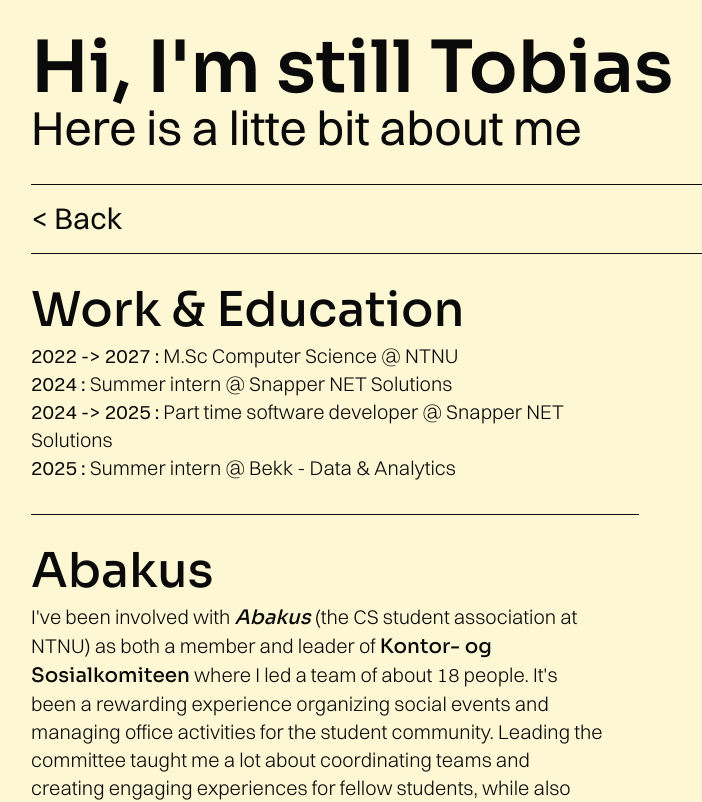
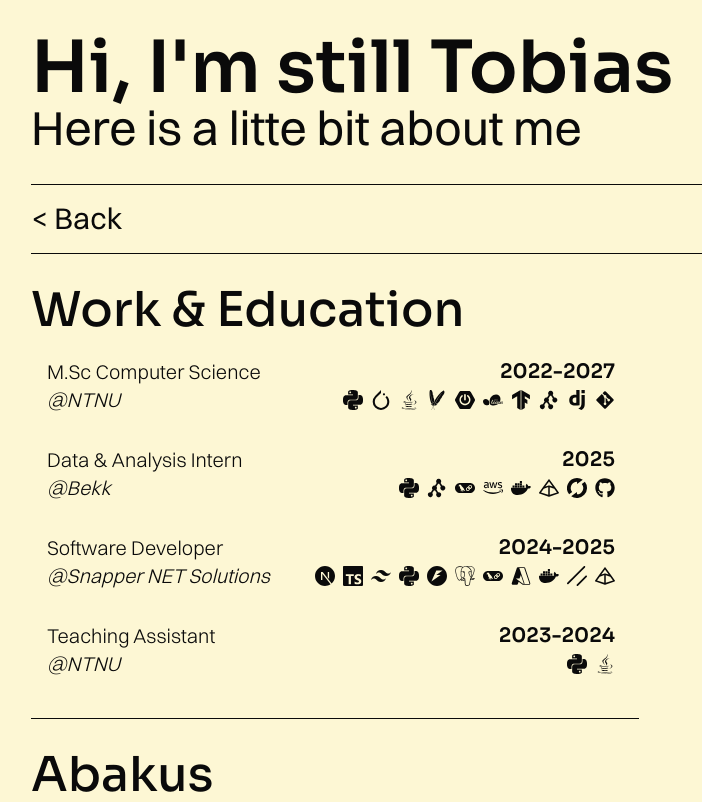
Before and after one commit to tobiaslborning/personal-website, a Next.js app: page /about-me in a window 1280 px wide. Shown: the top 802 px of the page, without its empty margins (1-703 px from the left). Built offline with nearby package versions, Linux system fonts and the light colour scheme.

Commit message:
update content and minor tweaks/improvements

```diff
--- a/app/(home)/page.tsx
+++ b/app/(home)/page.tsx
@@ -30,12 +30,11 @@
           <a className="hover:underline" href="https://www.linkedin.com/in/tobias-borning">LinkedIn</a>
         </div>
       </div>
-      <div>
-      </div>
+      <Separator className="bg-foreground"/>
     </div>
     <div className="animate-fade-in-5s block">
       <BackgroundGradientHome
-        containerClassName="w-full overflow-hidden"
+        containerClassName="w-full overflow-hidden rounded-4xl"
         firstColor="primary"
         secondColor="primary"
         thirdColor="primary" //181, 240, 177 darkmode
--- a/app/about-me/page.tsx
+++ b/app/about-me/page.tsx
@@ -1,9 +1,81 @@
-"use server"
+"use client"
 import { BackBar } from "@/components/common/back-bar";
 import { BackgroundGradientHome } from "@/components/home/background-gradient-home";
 import { Separator } from "@/components/ui/separator";
+import { TimelineCard } from "@/components/about-me/timeline-card";
+import { skillsMap } from "@/lib/data/skills";
 
-export default async function Page() {
+const timelinedata = [
+    {
+      title: "M.Sc Computer Science",
+      place: "NTNU",
+      link: "https://www.ntnu.edu/studies/mtdt",
+      description: "M.Sc program covering programming fundamentals, algorithms, and operating system architecture, with specialization in artificial intelligence and machine learning. Coursework spans diverse AI topics from computer vision and natural language processing to reinforcement learning, with hands-on projects ranging from low-level system programming to advanced neural network implementations like my MuZero project.",
+      period: "2022-2027",
+      skills: [
+        skillsMap.python,
+        skillsMap.pytorch,
+        skillsMap.java,
+        skillsMap.maven,
+        skillsMap.springboot,
+        skillsMap.scikitlearn,
+        skillsMap.tensorflow,
+        skillsMap.xgboost,
+        skillsMap.django,
+        skillsMap.git,
+      ]
+    },
+    {
+      title: "Data & Analysis Intern",
+      place: "Bekk",
+      link: "https://www.bekk.no",
+      description: "Built an AI content moderation system for Spleis, Sparebank 1’s crowdfunding platform using ensemble ML methods (XGBoost, computer vision models, LLMs). Reduced manual review workloadfrom 60% to 10%, and implemented automated training & trakcing of modles using MLflow.",
+      period: "2025",
+      skills: [
+        skillsMap.python,
+        skillsMap.xgboost,
+        skillsMap.langchain,
+        skillsMap.aws,
+        skillsMap.docker,
+        skillsMap.pydantic,
+        skillsMap.mlflow,
+        skillsMap.githubactions
+      ]
+    },
+    {
+      title: "Software Developer",
+      place: "Snapper NET Solutions",
+      link: "https://www.snapper.no",
+      description: "Developed an AI-powered competence strategy builder using Next.js, FastAPI, and LangChain, learning iterative development, stakeholder communication, and AI product design. Gained experience with full-stack development patterns, from crafting user interfaces to handling asynchronous operations and cloud deployment with Docker on Azure",
+      period: "2024-2025",
+      skills: [
+          skillsMap.nextjs,
+          skillsMap.typescript,
+          skillsMap.tailwindcss,
+          skillsMap.python,
+          skillsMap.fastapi,
+          skillsMap.postgresql,
+          skillsMap.langchain,
+          skillsMap.azure,
+          skillsMap.docker,
+          skillsMap.shadcn,
+          skillsMap.pydantic
+      ]
+    },
+    {
+      title: "Teaching Assistant",
+      place: "NTNU",
+      link: "https://www.ntnu.no/studier/studieplan#programmeCode=MTDT&year=2022",
+      description: "Helped other students with both Python (TDT4109) and Java (TDT4100)",
+      period: "2023-2024",
+      skills: [
+          skillsMap.python,
+          skillsMap.java
+      ]
+    }
+]
+
+export default function Page() {
   return (
     <main className="flex flex-col gap-4 lg:gap-8 mt-8 mx-4 lg:mx-8">
       <div>
@@ -15,13 +87,16 @@
       <div className="flex justify-between flex-col lg:flex-row">
         <div className="flex flex-col gap-4 lg:gap-8 lg:max-w-1/2 mb-16">
           {/* WORK */}
-          <div className="flex w-full flex-col pr-8">
+          <div className="flex w-full flex-col">
             <h2 className="text-2xl md:text-3xl xl:text-5xl font-medium">Work & Education</h2>
-            <div className="mt-2 font-light text-sm md:text-lg xl:text-xl">
-              <p><span className="font-normal">{"2022 -> 2027 : "}</span> {"M.Sc Computer Science @ NTNU"}</p>
-              <p><span className="font-normal">{"2024 : "}</span> {" Summer intern @ Snapper NET Solutions"}</p>
-              <p><span className="font-normal">{"2024 -> 2025 : "}</span> {" Part time software developer @ Snapper NET Solutions"}</p>
-              <p><span className="font-normal">{"2025 : "}</span> {" Summer intern @ Bekk - Data & Analytics"}</p>
+            <div className="mt-4 mr-2 flex flex-col gap-4 font-light text-sm md:text-lg xl:text-xl">
+              {timelinedata.map((card, idx) => {
+                return <div key={idx}>
+                  <TimelineCard
+                    data={card}
+                  />
+                </div>
+              })}
             </div>
           </div>
           <Separator className="bg-foreground"/>
--- a/app/gallery/page.tsx
+++ b/app/gallery/page.tsx
@@ -11,13 +11,13 @@
     <main className="flex flex-col gap-4 lg:gap-8 mt-8 mx-4 lg:mx-8">
       <div>
         <h1 className="text-3xl md:text-5xl xl:text-7xl font-semibold">{"Image Gallery"}</h1>
-        <h2 className="text-2xl md:text-3xl xl:text-5xl mt-1">Some photos worth sharing :)</h2>
+        <h2 className="text-2xl md:text-3xl xl:text-5xl mt-1">Some photos worth sharing 📸</h2>
       </div>
       <BackBar/>
       {collections.map((collection, index) => {
         return <div className="flex flex-col gap-4 lg:gap-8" key={index}>
           <div className="flex gap-3">
-            <span><a href={`/gallery/${collection.path ?? ""}`} className="text-2xl md:text-3xl xl:text-5xl font-medium hover:italic hover:cursor-pointer pr-2">{collection.title + " >"}</a></span>
+            <span><a href={`/gallery/${collection.path ?? ""}`} className="text-2xl md:text-3xl xl:text-5xl font-medium hover:underline hover:cursor-pointer pr-2">{collection.title}</a></span>
           </div>
           <Separator className="bg-foreground"/>
         </div>
--- a/app/globals.css
+++ b/app/globals.css
@@ -45,13 +45,13 @@
 
 :root {
   --radius: 0.625rem;
-  --background: oklch(0.9718 0.0456 98.81);
+  --background: oklch(97.188% 0.04581 99.187);
   --foreground: oklch(0.145 0 0);
   --card: oklch(1 0 0);
   --card-foreground: oklch(0.145 0 0);
   --popover: oklch(1 0 0);
   --popover-foreground: oklch(0.145 0 0);
-  --primary: rgb(22, 135, 16);
+  --primary: rgb(50,57,251);
   --primary-foreground: oklch(0.985 0 0);
   --secondary: oklch(0.97 0 0);
   --secondary-foreground: oklch(0.205 0 0);
--- a/app/layout.tsx
+++ b/app/layout.tsx
@@ -41,7 +41,7 @@
 
 export const metadata: Metadata = {
   title: "Tobias Borning",
-  description: "Portfoli page of Tobias Borning, CS student @ NTNU",
+  description: "Portfolio page of Tobias Borning, CS student @ NTNU",
   icons: {
     icon: [
       { url: '/icon-16x16.png', sizes: '16x16', type: 'image/png' },
--- a/app/projects/page.tsx
+++ b/app/projects/page.tsx
@@ -8,7 +8,7 @@
 const projects = [
     {
         name: "Content Approval System",
-        description: "Built a comprehensive AI system for Spleis (Sparebank 1's crowdfunding platform) to automatically flag harmful fundraising campaigns, as well as auto-approving legitimate projects. The system combines XGBoost classification, computer vision models (MTCNN for face detection, SigLIP for age classification), and a mixture-of-experts approach using multiple LLMs to evaluate campaigns against platform guidelines and rules. Reduced manual review workload from 60% to 10% of valid campaigns while implementing robust child protection measures through contextual image analysis. We used MLflow and Github Actions to automate and track XGBoost training, such that the best performing model will allways be used in production. The project is from my internship at Bekk.",
+        description: "Built an AI system for Spleis (Sparebank 1's crowdfunding platform) to automatically flag harmful fundraising campaigns, as well as auto-approving legitimate projects. The system combines XGBoost classification, computer vision models (MTCNN for face detection, SigLIP for age classification), and a mixture-of-experts approach using multiple LLMs to evaluate campaigns against platform guidelines and rules. Reduced manual review workload from 60% to 10% of valid campaigns while implementing robust child protection measures through contextual image analysis. We used MLflow and Github Actions to automate and track XGBoost training, such that the best performing model will allways be used in production. The project is from my internship at Bekk.",
         link: "https://www.bekk.no/fag/artikkel/erfaringsbrev-fra-sommerstudentene-hos-spleis-100126", // Replace with actual link
         link_text: "Read blog-post (its norwegian)",
         technologies: [
--- /dev/null
+++ b/components/about-me/timeline-card.tsx
@@ -0,0 +1,68 @@
+"use client"
+import { IconType } from "react-icons/lib";
+import { SkillBadge } from "../skills/skill-badge";
+import { Separator } from "../ui/separator";
+import { motion, AnimatePresence } from "motion/react";
+import { useState } from "react";
+
+interface TimelineCardProps {
+    data: {
+        title : string
+        period : string
+        link : string
+        place : string
+        description : string
+        skills? : {name : string, description : string, icon : IconType}[]
+    }
+}
+
+export const TimelineCard: React.FC<TimelineCardProps> = ( { data }) => {
+    const [isHovered, setIsHovered] = useState(false);
+
+    return  <motion.div
+        className="flex flex-col hover:text-background hover:bg-primary px-4 py-2 rounded-lg transition-colors"
+        onHoverStart={() => setIsHovered(true)}
+        onHoverEnd={() => setIsHovered(false)}
+        layout
+        transition={{ type: "spring", stiffness: 400, damping: 30 }}
+    >
+        <div className="flex justify-between">
+            <p>{data.title}</p>
+            <p className="font-semibold">{data.period}</p>
+        </div>
+        <div className="flex justify-between">
+            <a href={data.link} className="italic hover:cursor-pointer">{"@" + data.place}</a>
+            {data.skills && <div className="flex flex-row gap-2 flex-wrap">
+                {data.skills.map((skill, index) => {
+                    return <SkillBadge
+                    key={index}
+                    name={skill.name}
+                    description={skill.description}
+                    icon={skill.icon}
+                    compact={true}
+                    />
+                })}
+            </div>}
+        </div>
+
+        <AnimatePresence>
+            {isHovered && (
+                <motion.div
+                    initial={{ opacity: 0, height: 0, marginTop: 0 }}
+                    animate={{ opacity: 1, height: "auto", marginTop: 12 }}
+                    exit={{ opacity: 0, height: 0, marginTop: 0 }}
+                    transition={{
+                        type: "spring",
+                        stiffness: 400,
+                        damping: 30,
+                        opacity: { duration: 0.2 }
+                    }}
+                    className="overflow-hidden"
+                >
+                    <Separator className="mb-3 bg-background" />
+                    <p className="text-sm leading-relaxed">{data.description}</p>
+                </motion.div>
+            )}
+        </AnimatePresence>
+    </motion.div>
+}
--- a/components/skills/skill-badge.tsx
+++ b/components/skills/skill-badge.tsx
@@ -8,20 +8,29 @@
   name: string;
   description?: string;
   icon?: IconType;
+  compact?: boolean
 }
 
 export const SkillBadge: React.FC<SkillBadgeProps> = ({
   name,
   description,
+  compact,
   icon: Icon
 }) => {
     return <>
       <Dialog>
         <DialogTrigger>
+          {
+          compact ?
+          <div>
+              {Icon && <Icon className="size-3 md:size-5 hover:cursor-pointer hover:-translate-y-0.5"/>}
+          </div>
+          :
           <div className="px-3 md:px-6 py-2 md:py-4 w-fit rounded-4xl font-regular flex border-foreground border-1 hover:bg-primary hover:text-background hover:cursor-pointer">
               {Icon && <Icon className="size-4 md:size-8 mr-2"/>} {/* Render the icon */}
               <h3 className="text-sm md:text-lg xl:text-xl -mt-[0.5px] md:mt-[3px]">{name}</h3>
           </div>
+          }
         </DialogTrigger>
         <DialogContent>
           <DialogTitle>
--- /dev/null
+++ b/components/ui/timeline.tsx
@@ -0,0 +1,80 @@
+"use client";
+import {
+  useMotionValueEvent,
+  useScroll,
+  useTransform,
+  motion,
+} from "motion/react";
+import React, { useEffect, useRef, useState } from "react";
+
+interface TimelineEntry {
+  title: string;
+  content: React.ReactNode;
+}
+
+export const Timeline = ({ data }: { data: TimelineEntry[] }) => {
+  const ref = useRef<HTMLDivElement>(null);
+  const containerRef = useRef<HTMLDivElement>(null);
+  const [height, setHeight] = useState(0);
+
+  useEffect(() => {
+    if (ref.current) {
+      const rect = ref.current.getBoundingClientRect();
+      setHeight(rect.height);
+    }
+  }, [ref]);
+
+  const { scrollYProgress } = useScroll({
+    target: containerRef,
+    offset: ["start 10%", "end 50%"],
+  });
+
+  const heightTransform = useTransform(scrollYProgress, [0, 1], [0, height]);
+  const opacityTransform = useTransform(scrollYProgress, [0, 0.1], [0, 1]);
+
+  return (
+    <div
+      className="w-full bg-background"
+      ref={containerRef}
+    >
+      <div ref={ref} className="relative mx-auto pb-20">
+        {data.map((item, index) => (
+          <div
+            key={index}
+            className="flex justify-start pt-10 md:pt-40 md:gap-10"
+          >
+            <div className="sticky flex flex-col md:flex-row z-40 items-center top-40 self-start max-w-xs lg:max-w-sm md:w-full">
+              <div className="h-10 absolute left-3 md:left-3 w-10 rounded-full bg-background flex items-center justify-center">
+                <div className="h-4 w-4 rounded-full bg-primary dark:bg-neutral-800 border border-neutral-300 dark:border-neutral-700 p-2" />
+              </div>
+              <h3 className="hidden md:block text-xl md:pl-20 md:text-5xl font-bold ">
+                {item.title}
+              </h3>
+            </div>
+
+            <div className="relative pl-20 pr-4 md:pl-4 w-full">
+              <h3 className="md:hidden block text-2xl mb-4 text-left font-bold text-neutral-500 dark:text-neutral-500">
+                {item.title}
+              </h3>
+              {item.content}{" "}
+            </div>
+          </div>
+        ))}
+        <div
+          style={{
+            height: height + "px",
+          }}
+          className="absolute md:left-8 left-8 top-0 overflow-hidden w-[2px] bg-[linear-gradient(to_bottom,var(--tw-gradient-stops))] from-transparent from-[0%] via-neutral-200 dark:via-neutral-700 to-transparent to-[99%]  [mask-image:linear-gradient(to_bottom,transparent_0%,black_10%,black_90%,transparent_100%)] "
+        >
+          <motion.div
+            style={{
+              height: heightTransform,
+              opacity: opacityTransform,
+            }}
+            className="absolute inset-x-0 top-0  w-[2px] bg-gradient-to-t from-primary to-transparent from-[0%] via-[10%] rounded-full"
+          />
+        </div>
+      </div>
+    </div>
+  );
+};
--- a/lib/data/skills.ts
+++ b/lib/data/skills.ts
@@ -32,7 +32,8 @@
     SiJavascript,
     SiFlask,
     SiMlflow,
-    SiPydantic
+    SiPydantic,
+    SiPandas
 } from "react-icons/si";
 import { VscAzure } from "react-icons/vsc";
 import { BiSolidPiano } from "react-icons/bi";
@@ -122,7 +123,7 @@
 export const ai_ml = [
     {
         name: "PyTorch",
-        description: "Open-source machine learning framework developed by Facebook's AI Research lab. Provides dynamic computational graphs, extensive library support, and seamless integration with Python for deep learning research and production.",
+        description: "Open-source machine learning framework developed by Meta's AI Research lab. Provides dynamic computational graphs, extensive library support, and seamless integration with Python for deep learning research and production.",
         icon: SiPytorch
     },
     {
@@ -155,6 +156,11 @@
         description: "Optimized gradient boosting framework designed for speed and performance. Widely used for structured/tabular data in machine learning competitions and production environments with excellent accuracy and efficiency.",
         icon: TbBinaryTreeFilled
     },
+    {
+        name: "Pandas",
+        description: "Powerful Python data analysis and manipulation library. Provides flexible data structures like DataFrames for efficient data cleaning, transformation, and analysis, especially for tabular and time series data.",
+        icon: SiPandas
+    }
 ];
 
 export const dev_tools = [
@@ -262,6 +268,7 @@
   scikitlearn: ai_ml[4],
   pydantic: ai_ml[5],
   xgboost: ai_ml[6],
+  pandas: ai_ml[7],
 
   // Dev Tools
   docker: dev_tools[0],
--- a/package.json
+++ b/package.json
@@ -17,7 +17,7 @@
     "culori": "^4.0.1",
     "exif-reader": "^2.0.2",
     "lucide-react": "^0.511.0",
-    "motion": "^12.15.0",
+    "motion": "^12.23.12",
     "next": "15.3.2",
     "next-themes": "^0.4.6",
     "react": "^19.0.0",
```
Also changed, not shown: components/projects/project-card.tsx (added), 1 other file (tests, documents, lock files or other folders).
